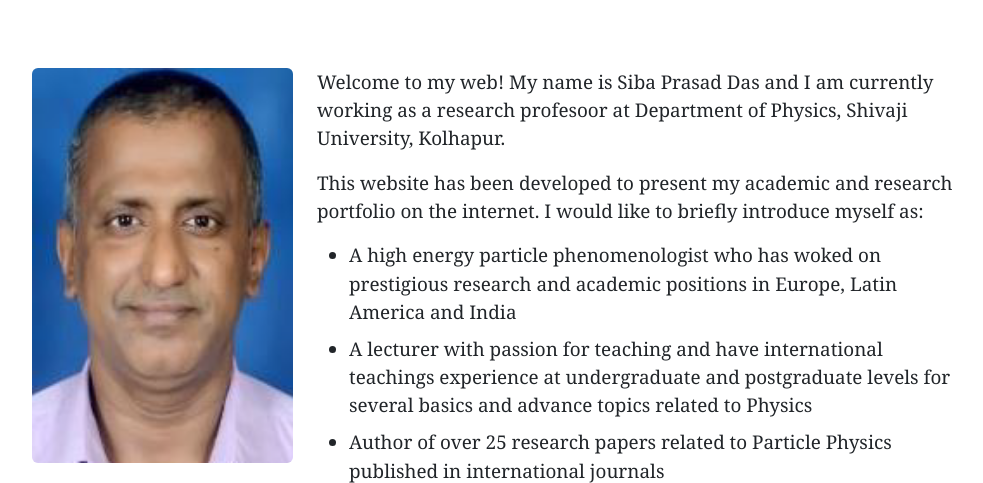
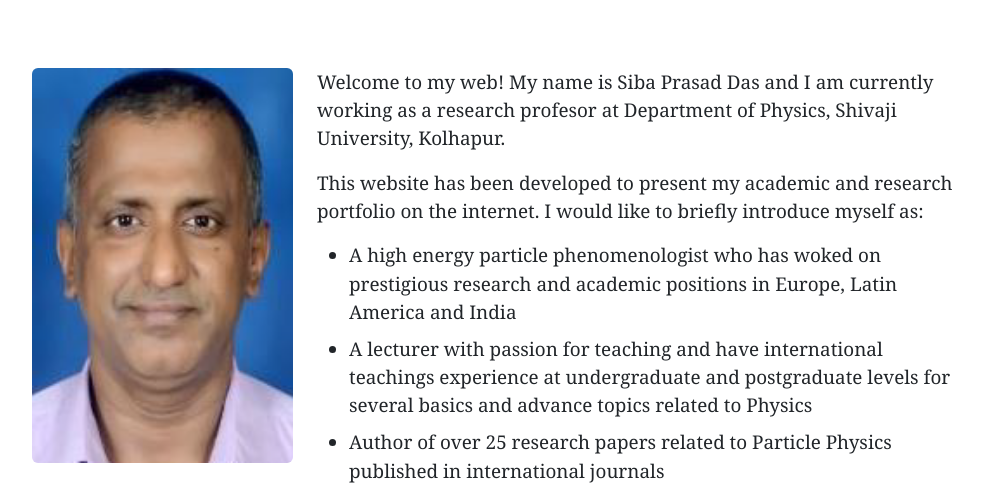
Before and after one commit to pnsawant/dr-das-web-app, a Flask app: page / in a window 1280 px wide. Shown: the part 308-791 px from the top of the page, without its empty margins (145-1128 px from the left). Run offline with Flask 3, Linux system fonts and the light colour scheme; some libraries are stand-ins or nearby versions; some web fonts are replaced.

Commit message:
Modified README and home.html

```diff
--- a/templates/home.html
+++ b/templates/home.html
@@ -22,7 +22,7 @@
                 id="profile-picture">
         </div>
         <div class="col-xxl-7 col-xl-7 col-lg-8 col-md-8 mytext" id="abouttext">
-            <p>Welcome to my web! My name is Siba Prasad Das and I am currently working as a research profesoor at
+            <p>Welcome to my web! My name is Siba Prasad Das and I am currently working as a research profesor at
                 Department of Physics, Shivaji University, Kolhapur.</p>
 
             <p>This website has been developed to present my academic and research portfolio on the internet. I would
```
Also changed, not shown: README.md.
